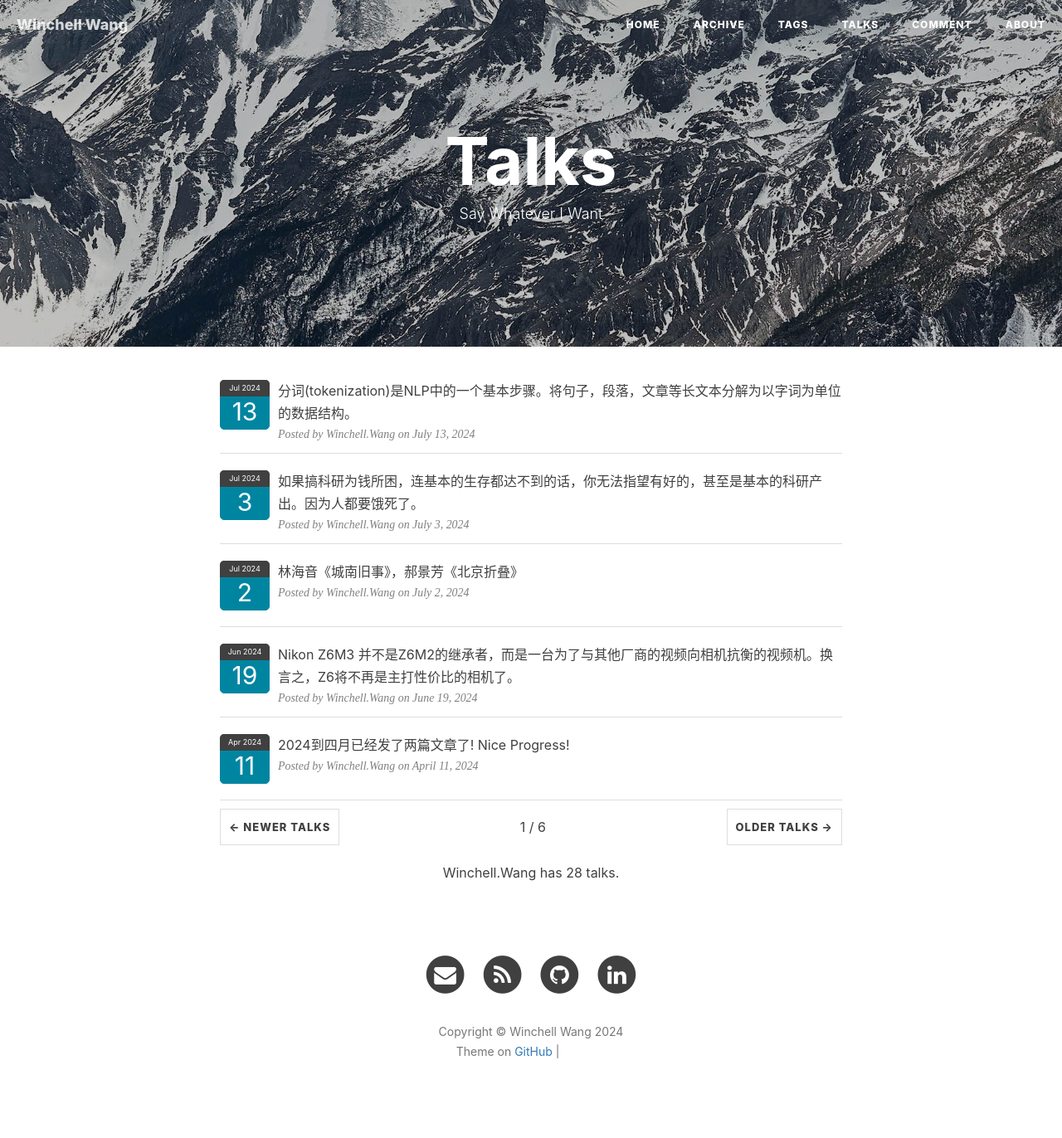
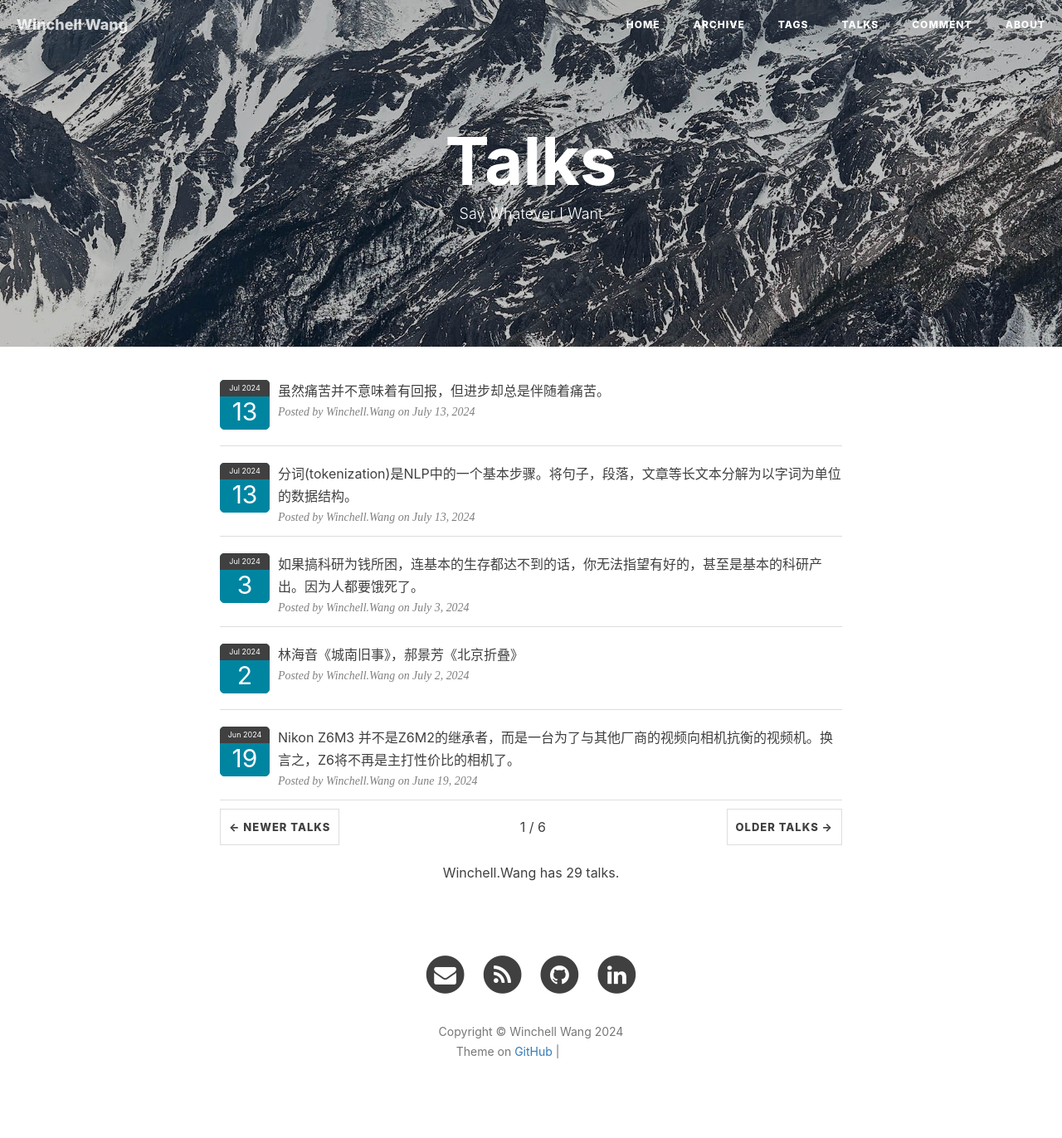
Before and after one commit to WinchellWang/winchellwang.github.io, a Jekyll site: the page built from 3talk.html, in a window 1280 px wide. Shown: the whole page at 83% size. Built offline with Jekyll 4.4.1, drawn with Linux system fonts in a browser that asks for light colours; nearby versions of some CDN libraries; comment, search, counter and statistics services are not loaded; grey boxes are pictures that could not be loaded.

Commit message:
New talkss

```diff
--- a/_data/talks.yml
+++ b/_data/talks.yml
@@ -1,6 +1,9 @@
 # Template
 # - mytalk: ""
 #   talkdate: "2023-05"
+
+- mytalk: "虽然痛苦并不意味着有回报，但进步却总是伴随着痛苦。"
+  talkdate: "2024-07-13"
 
 - mytalk: "分词(tokenization)是NLP中的一个基本步骤。将句子，段落，文章等长文本分解为以字词为单位的数据结构。"
   talkdate: "2024-07-13"
```
